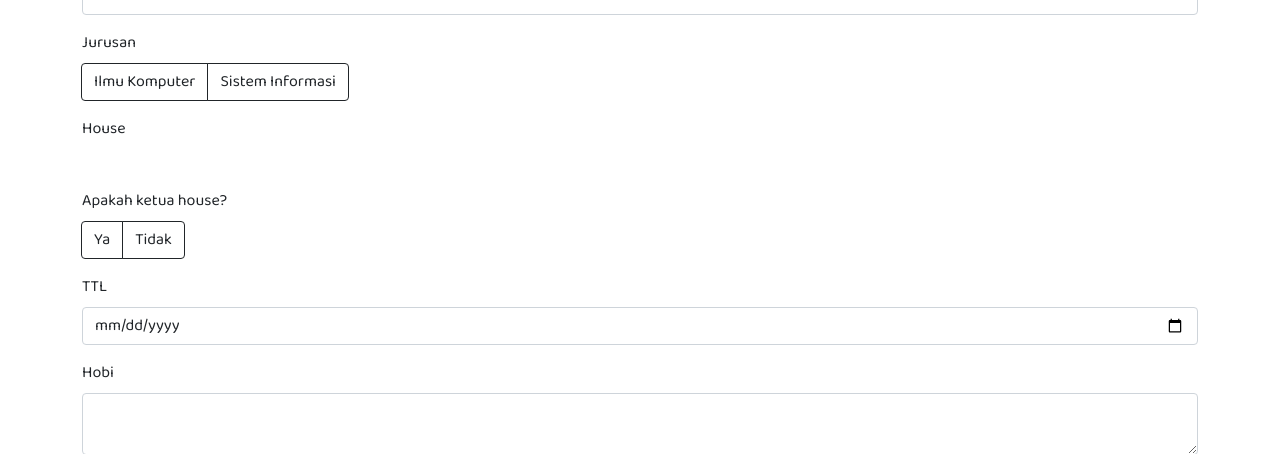
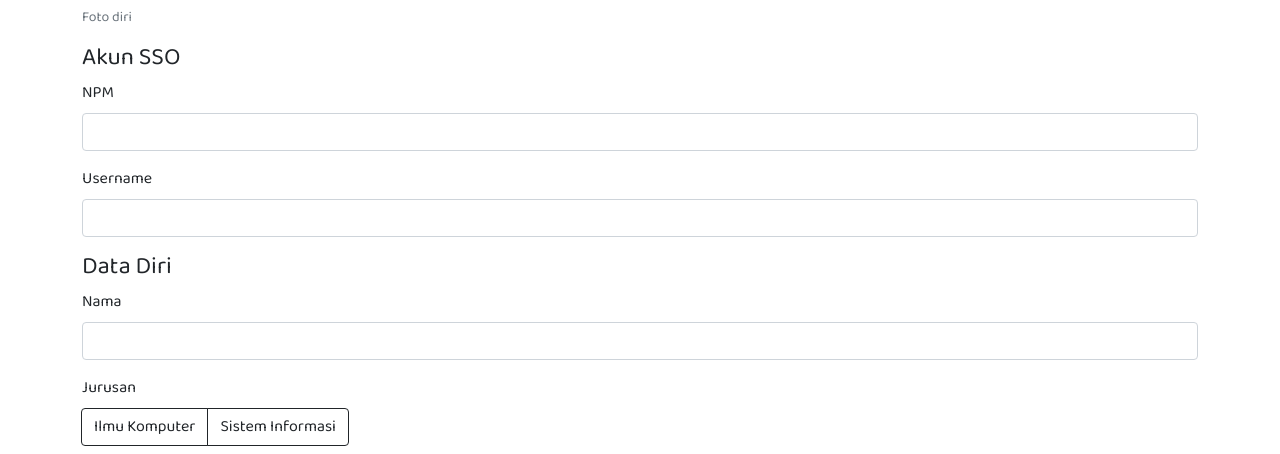
Before and after one commit to CSUI2021/ka-backend, a Python web app: template ka_backend/templates/student/edit.html in a window 1280 px wide. Shown: the part 464-918 px from the top of the page. Run offline with Jinja, Linux system fonts and the light colour scheme; the template is opened without the code that fills it, so the values that code supplies are empty.

Commit message:
Add front end logic for student photo

```diff
--- a/ka_backend/templates/student/edit.html
+++ b/ka_backend/templates/student/edit.html
@@ -11,6 +11,12 @@
 {% endblock %}
 
 {% block content %}
+
+<figure class="figure">
+    <img src="/assets/student/{{ student.foto_diri | default('default-student.png', True) }}" class="figure-img img-fluid rounded">
+    <figcaption class="figure-caption">Foto diri</figcaption>
+</figure>
+
 <form method="post" enctype="multipart/form-data">
     <h4>Akun SSO</h4>
     <div class="mb-3">
```
Also changed, not shown: assets/default-student.png (added), 1 other file.
